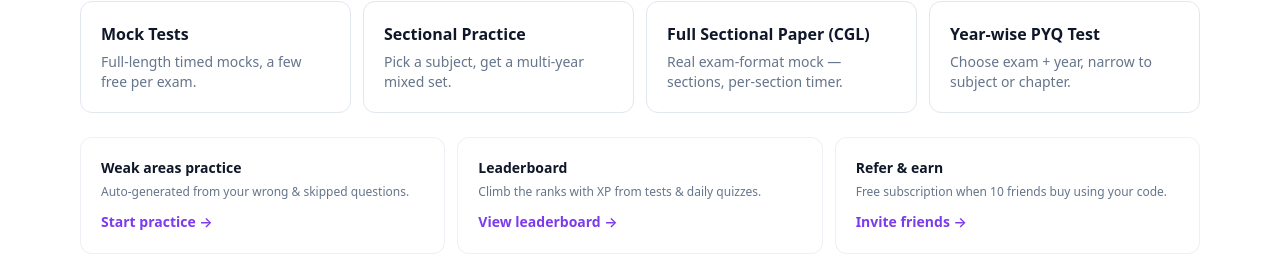
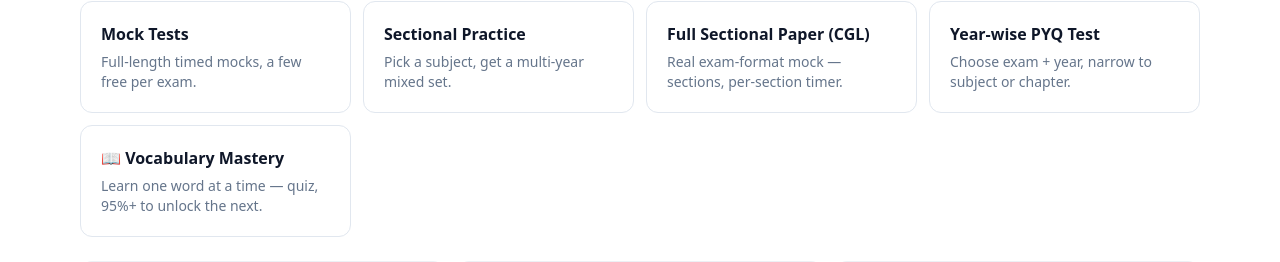
Before and after one commit to sachinbamniya0146/SSC-PREP, a Next.js app in the folder frontend/: page /dashboard in a window 1280 px wide. Shown: the part 617-879 px from the top of the page. Built offline with nearby package versions, Linux system fonts and the light colour scheme; no server answers.

Commit message:
Update dashboard links and remove support chat
Removed support chat link and added vocabulary mastery link.

```diff
--- a/frontend/src/app/dashboard/page.tsx
+++ b/frontend/src/app/dashboard/page.tsx
@@ -227,14 +227,6 @@
                 <div className="text-sm font-semibold group-hover:text-amber-600 dark:group-hover:text-amber-400">Error Reports</div>
                 <div className="mt-0.5 text-xs text-muted-foreground">Review student-reported errors, unsuspend flagged questions</div>
               </a>
-              {/* General student <-> admin support chat (separate from
-                  per-question error-report threads above) — backend/src/support-chat.
-                  Sachin's requirement: "dono — per-report thread + general
-                  support chat bhi". */}
-              <a href="/admin/support-chat" className="group rounded-lg border border-border/60 bg-card px-4 py-3 transition hover:border-amber-500/40">
-                <div className="text-sm font-semibold group-hover:text-amber-600 dark:group-hover:text-amber-400">💬 Support Chat</div>
-                <div className="mt-0.5 text-xs text-muted-foreground">Live chat inbox — reply to students directly</div>
-              </a>
               {/* SESSION 13 FIX: GET /bank/admin/coverage (backend/src/bank/bank.service.ts
                   contentCoverageReport()) already ran the full exam×subject ×
                   translation-coverage SQL — nobody could see the result without
@@ -455,6 +447,10 @@
             <h3 className="font-semibold">Year-wise PYQ Test</h3>
             <p className="mt-1.5 text-sm text-muted-foreground">Choose exam + year, narrow to subject or chapter.</p>
           </a>
+          <a href="/vocabulary" className="rounded-xl border border-border bg-card p-5 transition hover:border-primary/40">
+            <h3 className="font-semibold">📖 Vocabulary Mastery</h3>
+            <p className="mt-1.5 text-sm text-muted-foreground">Learn one word at a time — quiz, 95%+ to unlock the next.</p>
+          </a>
         </div>
 
         {/* Utilities: distinguished from the primary flows above by a
```
